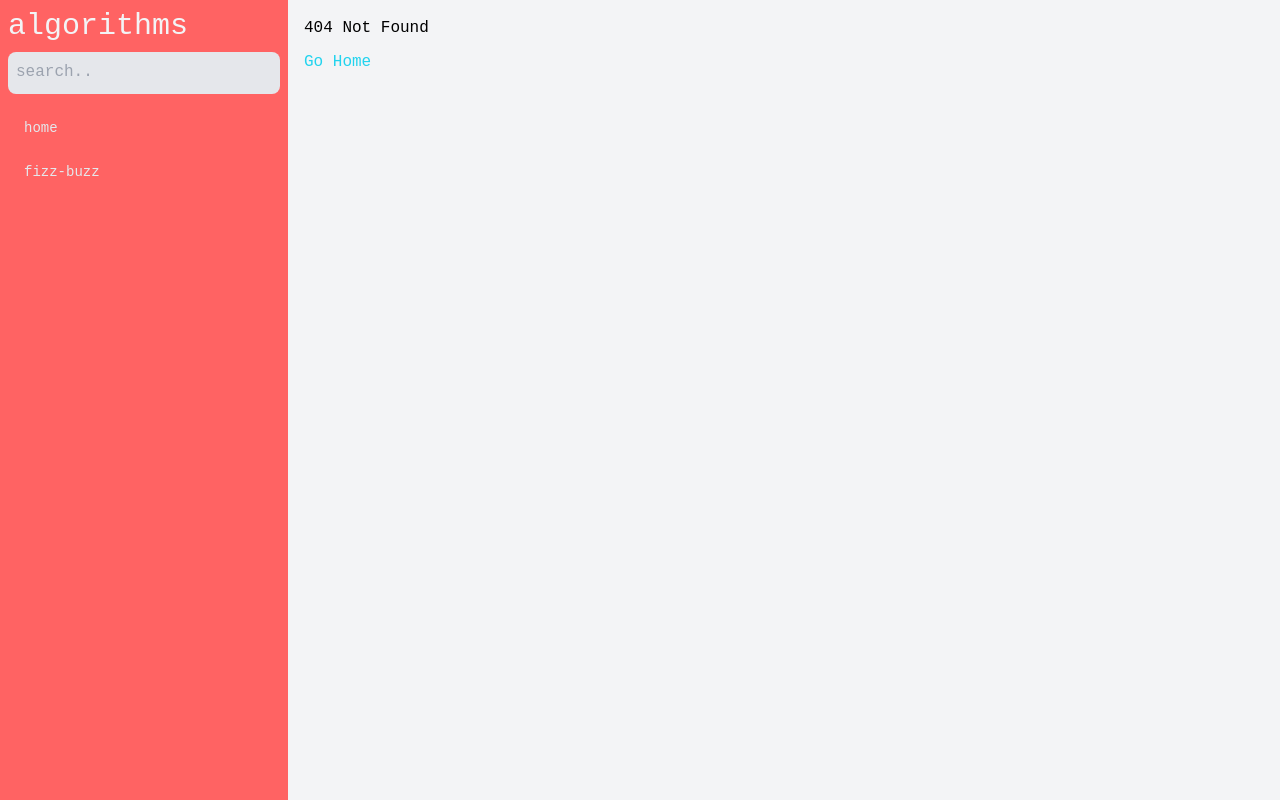
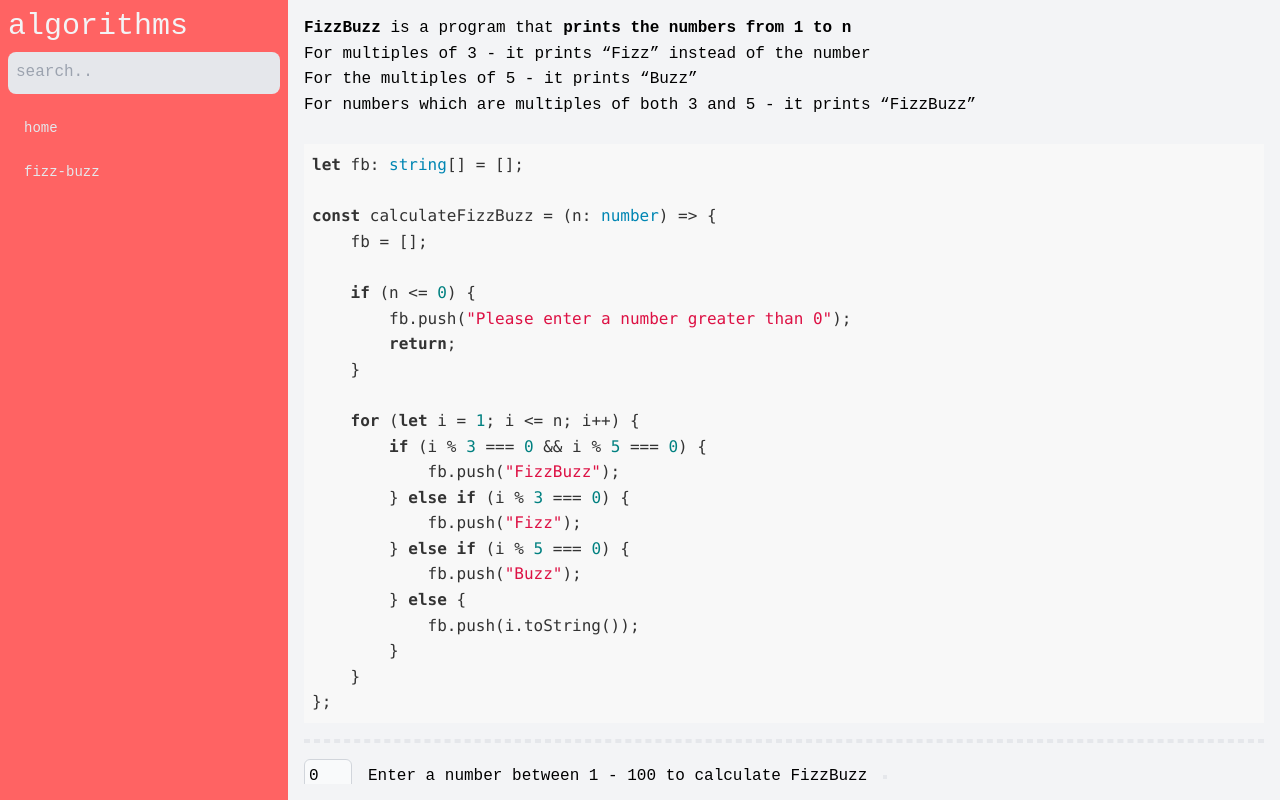
Before and after one commit to LasseMunk/algorithms, a React (Vite) app: page /algorithms/fizz-buzz in a window 1280 px wide. Before the commit this address had no page. Built offline with nearby package versions, Linux system fonts and the light colour scheme.

Commit message:
set base route to algorithms

```diff
--- a/src/App.tsx
+++ b/src/App.tsx
@@ -3,7 +3,7 @@ import { Home, Sidebar, FizzBuzz, Error404 } from "./pages";
 
 function App() {
 	return (
-		<BrowserRouter>
+		<BrowserRouter basename='/algorithms'>
 			<div className='flex h-screen'>
 				<div>
 					<Sidebar />
--- a/src/pages/components/input/integer-input.tsx
+++ b/src/pages/components/input/integer-input.tsx
@@ -1,3 +1,5 @@
+import { useCallback } from "react";
+
 export type IntegerInputProps = {
 	value: number;
 	setValue: (value: number) => void;
@@ -6,14 +8,25 @@ export type IntegerInputProps = {
 export const InputInteger = (props: IntegerInputProps) => {
 	const { value, setValue } = props;
 
+	const handleSetValue = useCallback(
+		(newValue: string) => {
+			// remove leading zero in string
+			setValue(Number(newValue.replace(/^0+/, "")));
+		},
+		[setValue]
+	);
+
 	return (
 		<input
 			type='number'
+			inputMode='numeric'
+			pattern='[0-9]*'
+			size={3}
 			min={0}
 			max={100}
 			className='items-center border max-w-12 border-gray-300 bg-gray-50  focus:outline-gray-600  rounded-md p-1 focus:text-primary '
 			value={value}
-			onChange={(e) => setValue(Number(e.target.value))}
+			onChange={(e) => handleSetValue(e.target.value)}
 		/>
 	);
 };
```
